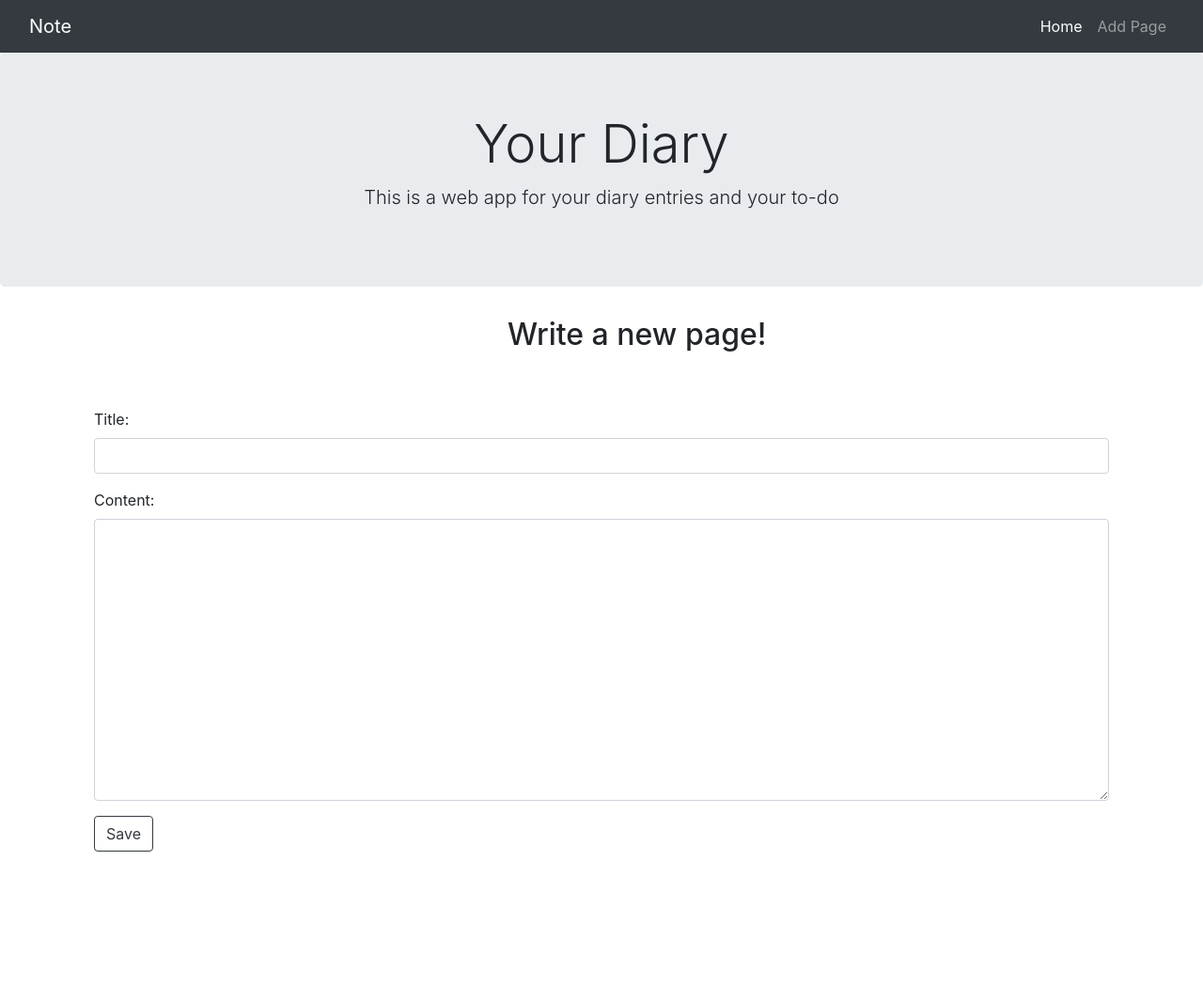
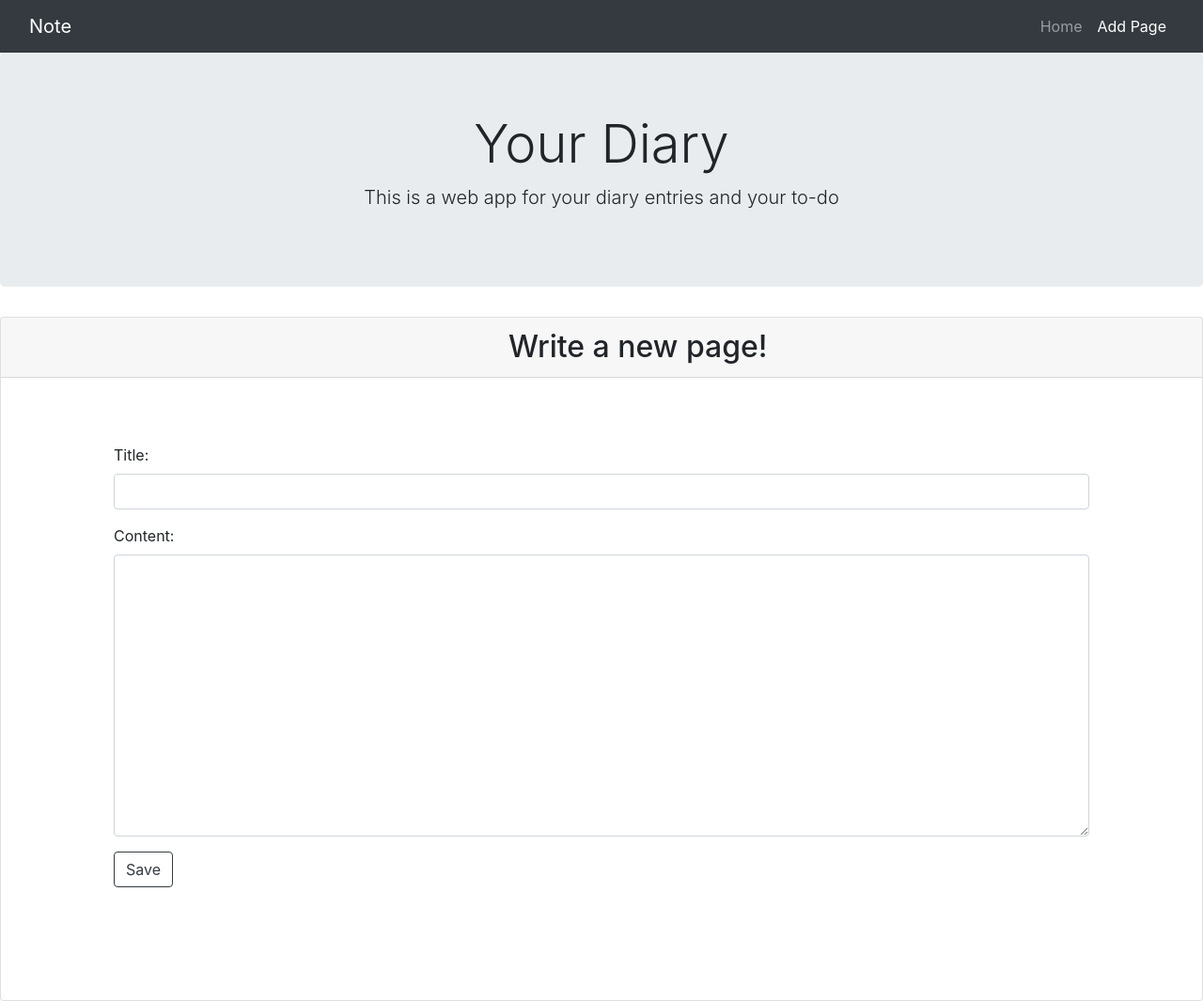
Before and after one commit to dishankgoel/Diary-web-app, a Django app: page /add_page in a window 1280 px wide. Shown: the whole page at 94% size. Before the commit the page ends 906 px from the top, so only its background shows below. Run offline with Django 3.2, Linux system fonts and the light colour scheme; some libraries are stand-ins or nearby versions.

Commit message:
added active state change in navbar

```diff
--- a/entry/templates/entry/add_to_diary.html
+++ b/entry/templates/entry/add_to_diary.html
@@ -1,8 +1,9 @@
 {% extends 'entry/base.html' %}
 
 {% block content %}
-    <div style="min-width: 960px; margin: 0 auto;">
-        <h2 style="padding-left: 540px">Write a new page!</h2>
+    <div class="card">
+        <h2 class="card-header" style="padding-left: 540px">Write a new page!</h2>
+        <div class="card-body">
             <form method="POST">
                 {% csrf_token %}
                 <div style="padding:100px;padding-top: 50px">
@@ -18,4 +19,5 @@
                 </div>
             </form>
         </div>
+    </div>
 {% endblock %}
--- a/entry/templates/entry/base.html
+++ b/entry/templates/entry/base.html
@@ -26,7 +26,7 @@
             <nav class="navbar navbar-expand-sm bg-dark navbar-dark sticky-top">
                 <div class="container-fluid">
                     <a class="navbar-brand" href="#">Note</a>
-                    <ul class="nav navbar-nav navbar-right">
+                    <ul class="nav navbar-nav navbar-right navi">
                         <li class="nav-item active">
                             <a class="nav-link" href="{% url 'page_list' %}">Home</a>
                         </li>
@@ -43,6 +43,14 @@
         {% block content %}
         {% endblock %}
         </div>
+        <script>
+            $(function(){
+		        $('.navi a').filter(function(){return this.href==location.href}).parent().addClass('active').siblings().removeClass('active');
+		        $('.navi a').click(function(){
+			        $(this).parent().addClass('active').siblings().removeClass('active');
+		        });
+        	});
+        </script>
         {% block app_js %}
         {% endblock %}
     </body>
```
Lines whose indentation alone changed are shown as unchanged.
